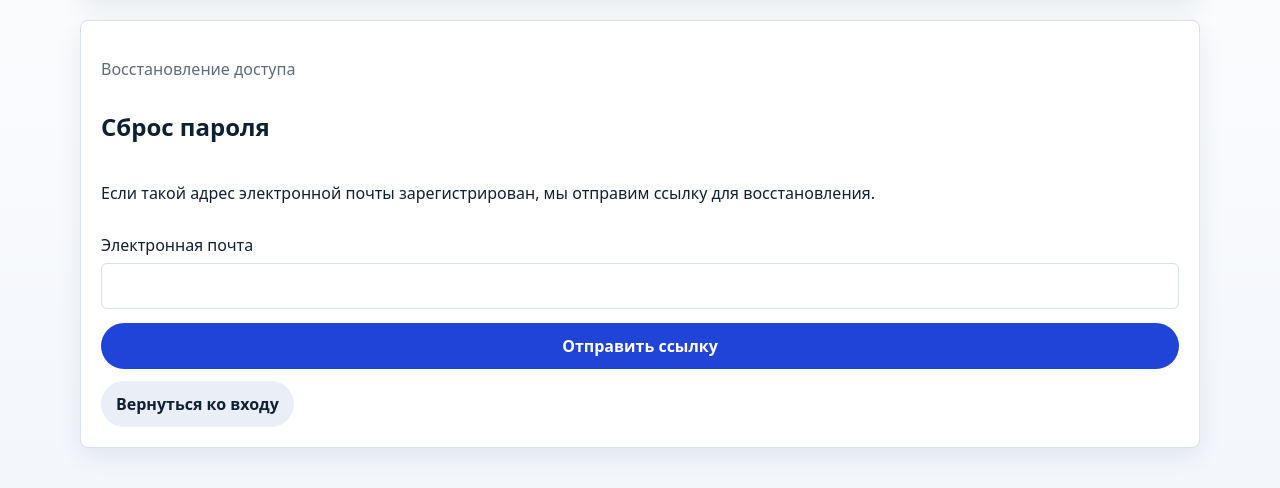
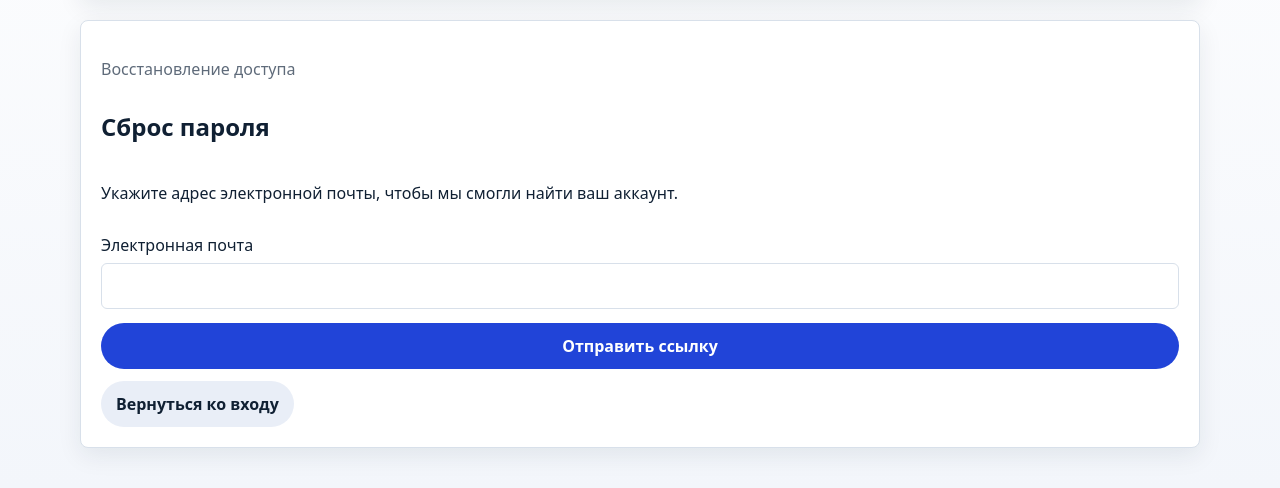
Before and after one commit to MaksimUnimax/ai-starter-community, a FastAPI app: page /forgot-password in a window 1280 px wide. Shown: the part 146-634 px from the top of the page. Run offline with FastAPI, Linux system fonts and the light colour scheme.

```diff
--- a/source/app/auth/templates/forgot_password.html
+++ b/source/app/auth/templates/forgot_password.html
@@ -5,7 +5,7 @@
     <div class="stack">
       <p class="muted">Восстановление доступа</p>
       <h1 class="section-title">Сброс пароля</h1>
-      <p>Если такой адрес электронной почты зарегистрирован, мы отправим ссылку для восстановления.</p>
+      <p>Укажите адрес электронной почты, чтобы мы смогли найти ваш аккаунт.</p>
     </div>
 
     {% if notice %}
```
Also changed, not shown: source/tests/test_auth_flow.py (+4 -1 lines), source/tests/test_routes.py (+2 -0 lines).
